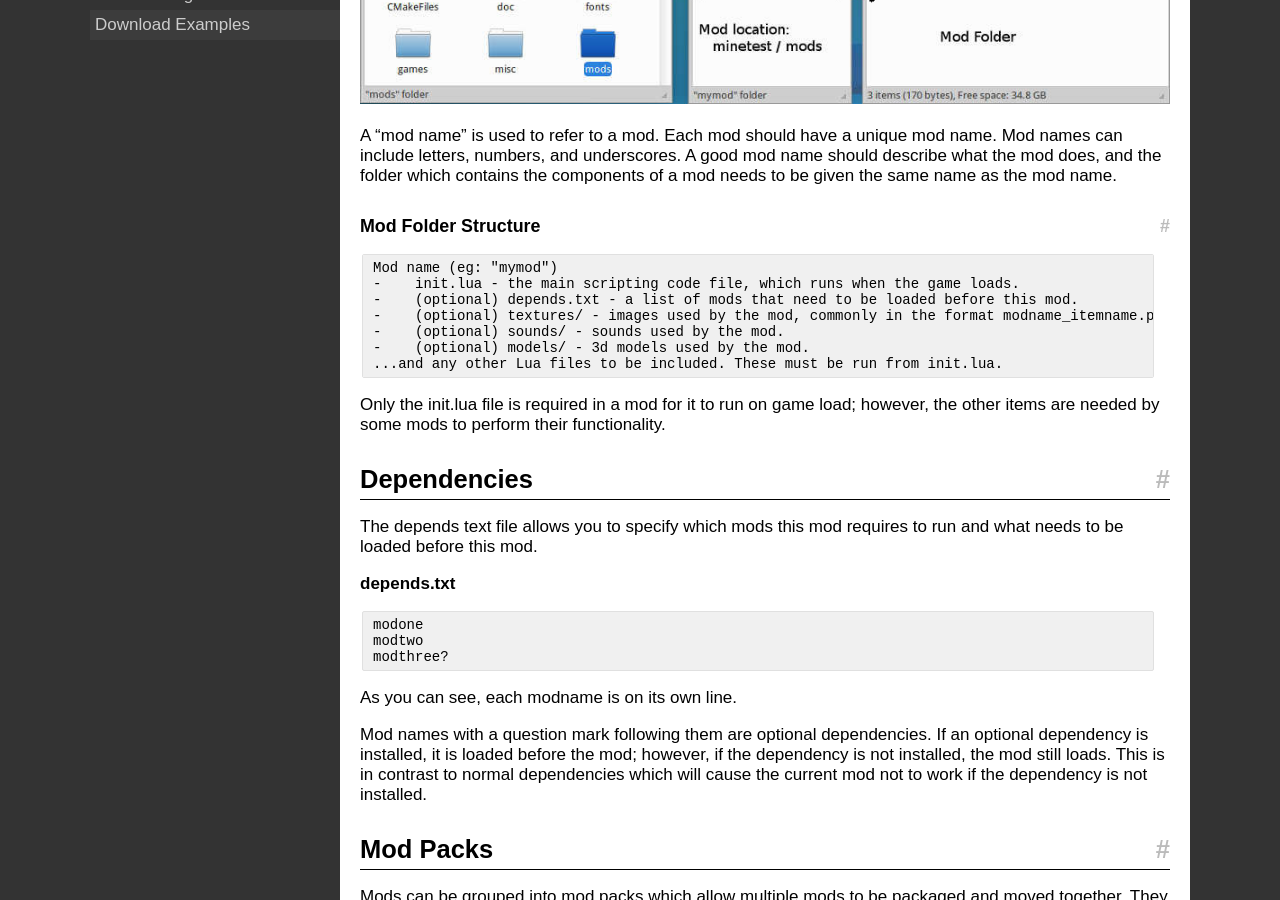
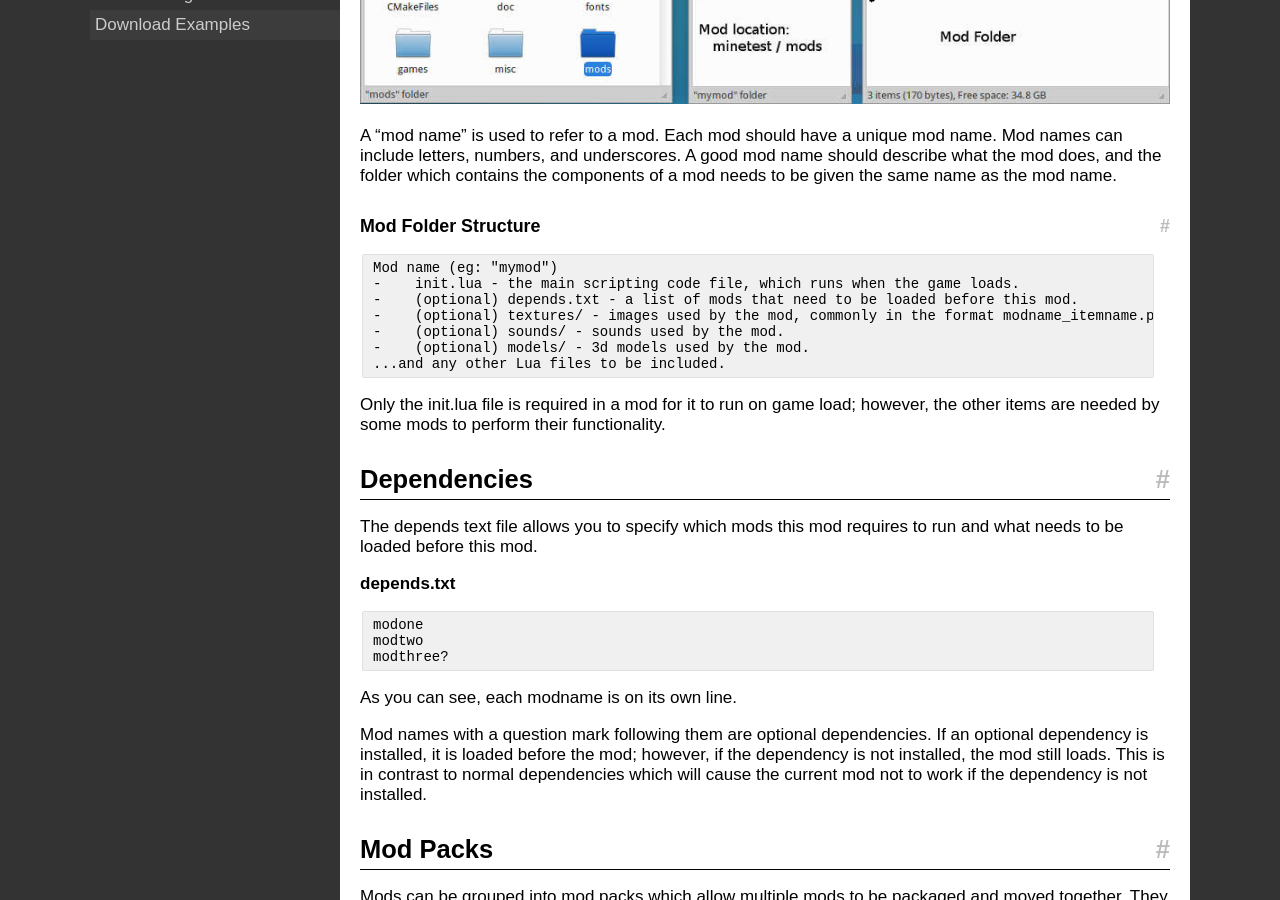
Before and after one commit to rubenwardy/minetest_modding_book, a Jekyll site: the page built from en/chapters/folders.md, in a window 1280 px wide and 900 px high, scrolled down 622 px. Built offline with Jekyll 4.4.1, drawn with Linux system fonts in a browser that asks for light colours; nearby versions of some CDN libraries.

Commit message:
Correct an error

```diff
--- a/en/chapters/folders.md
+++ b/en/chapters/folders.md
@@ -34,7 +34,7 @@ needs to be given the same name as the mod name.
     -    (optional) textures/ - images used by the mod, commonly in the format modname_itemname.png.
     -    (optional) sounds/ - sounds used by the mod.
     -    (optional) models/ - 3d models used by the mod.
-    ...and any other Lua files to be included. These must be run from init.lua.
+    ...and any other Lua files to be included.
 
 Only the init.lua file is required in a mod for it to run on game load; however,
 the other items are needed by some mods to perform their functionality.
```
